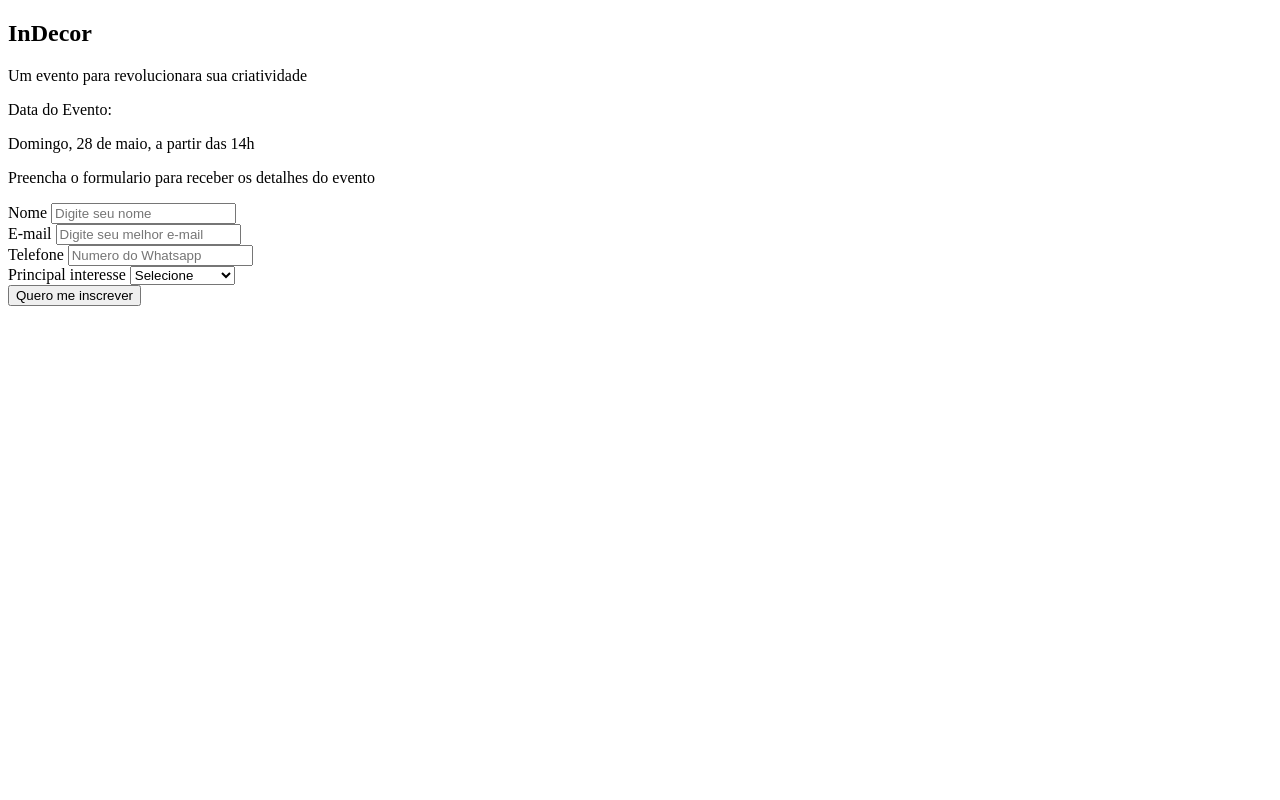
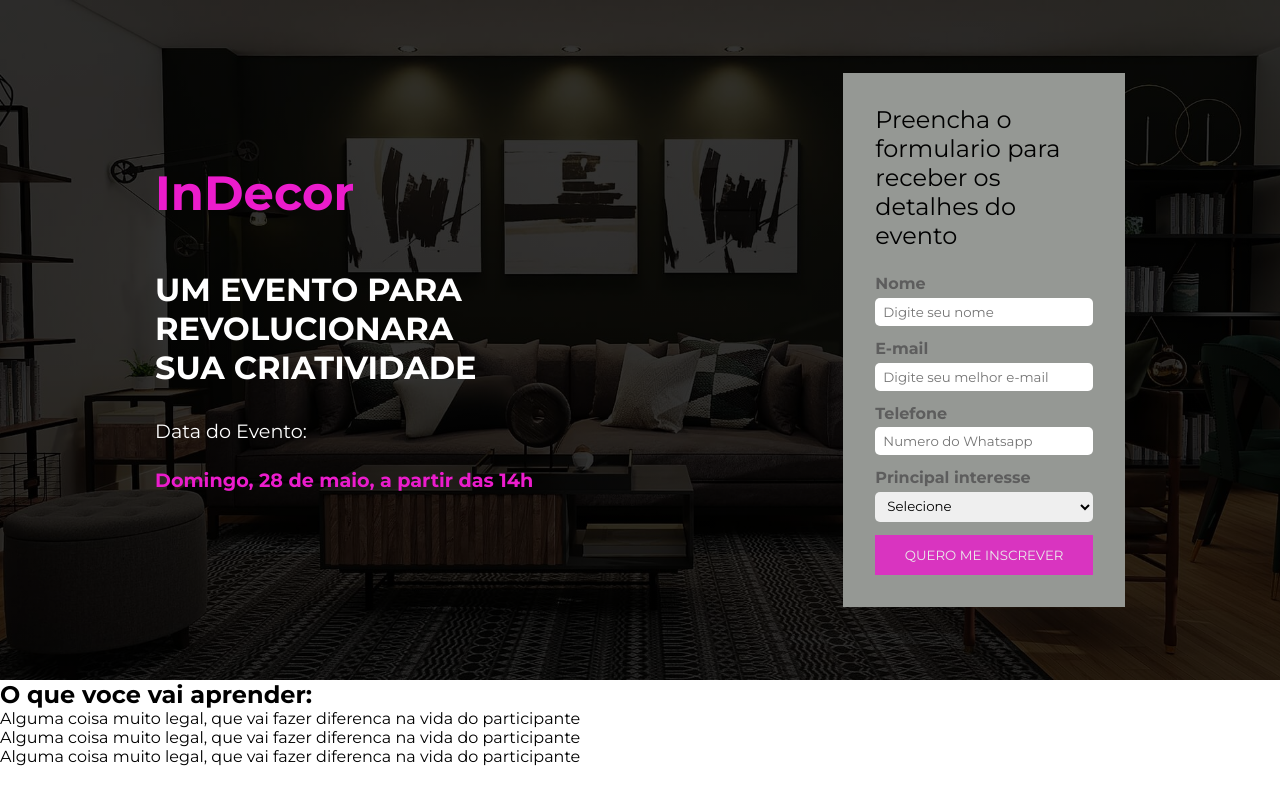
Before and after one commit to valeria-melo/InDecor, a plain HTML site: page index.html in a window 1280 px wide. Drawn offline with nearby package versions, Linux system fonts and the light colour scheme.

Commit message:
feat(formulario): Css do formulario

```diff
--- a/CSS/styles.css
+++ b/CSS/styles.css
@@ -1,4 +1,102 @@
-h1{
-    color: red;
+:root {
+    --primary:#EB1CCC;
+    --secondary: #959894;
+    --text-color: #FFF;
+    --text-secondary: #000;
+    --text-tertiary: #5d5d5d;
+}
+
+*{
     font-family: "Montserrat";
+    margin: 0;
+    padding: 0;
+    box-sizing: border-box;
 }
+
+/* Event form */
+#event-description {
+    background: linear-gradient(rgba(0,0,0,.8),rgba(0,0,0,.8)),
+    url("../img/hrz-5.jpg");
+    background-position: center;
+    background-size: cover;
+    height: 85vh;
+    display: flex;
+    justify-content: space-around;
+    align-items: center;
+    color: var(--text-color);
+}
+
+#disclaimer h2,
+#disclaimer .event-date {
+    color: var(--primary);
+}
+
+#disclaimer h2 {
+    font-size: 3em;
+    margin-bottom: 1em;
+}
+
+#disclaimer .about-event {
+    font-size: 2em;
+    text-transform: uppercase;
+    max-width: 350px;
+    font-weight: bold;
+    margin-bottom: 1em;
+}
+
+#disclaimer p {
+    font-size: 1.2em;
+    margin-bottom: 1.3em;
+
+}
+
+#disclaimer .event-date {
+    font-weight: bold;
+}
+
+#subscription-form {
+    background-color: var(--secondary);
+    padding: 2em;
+    max-width: 22%;
+}
+
+#subscription-form p {
+    font-size: 1.5em;
+    color: var(--text-secondary);
+    margin-bottom: 1em;
+}
+
+.form-group {
+    display: flex;
+    flex-direction: column;
+    margin-bottom: .8em;
+}
+
+.form-group label {
+    color: var(--text-tertiary);
+    margin-bottom: .3em;
+    font-weight: bold;
+}
+
+.form-group input,
+.form-group select {
+    padding: 6px 8px;
+    border-radius: 5px;
+    border: none;
+    outline: none;
+}
+
+.btn {
+    background-color: var(--primary);
+    color: var(--text-color);
+    text-transform: uppercase;
+    width: 100%;
+    border: none;
+    padding: 12px;
+    cursor: pointer;
+    opacity: 0.8;
+}
+
+.btn:hover {
+    opacity: 1;
+}
--- a/index.html
+++ b/index.html
@@ -25,7 +25,7 @@ href="https://cdn.jsdelivr.net/npm/bootstrap-icons@1.8.2/font/bootstrap-icons.cs
                 Um evento para revolucionara sua criatividade
             </p>
             <p>Data do Evento:</p>
-            <p class="eventdate">Domingo, 28 de maio, a partir das 14h</p>
+            <p class="event-date">Domingo, 28 de maio, a partir das 14h</p>
         </div>
         <div id="subscription-form">
             <p>Preencha o formulario para receber os detalhes do evento</p>
@@ -56,5 +56,34 @@ href="https://cdn.jsdelivr.net/npm/bootstrap-icons@1.8.2/font/bootstrap-icons.cs
             </form>
         </div>
     </header>
+    <section id="key-benefits">
+        <h2>
+            O que voce vai aprender:
+        </h2>
+        <div class="benefits">
+            <div class="benefit">
+                <div id="benefit-1" class="benefit-img"></div>
+                <p>
+                    Alguma coisa muito legal, que vai fazer diferenca na vida do participante
+                </p>
+            </div>
+        </div>
+        <div class="benefits">
+            <div class="benefit">
+                <div id="benefit-1" class="benefit-img"></div>
+                <p>
+                    Alguma coisa muito legal, que vai fazer diferenca na vida do participante
+                </p>
+            </div>
+        </div>
+        <div class="benefits">
+            <div class="benefit">
+                <div id="benefit-1" class="benefit-img"></div>
+                <p>
+                    Alguma coisa muito legal, que vai fazer diferenca na vida do participante
+                </p>
+            </div>
+        </div>
+    </section>
 </body>
 </html>
```
